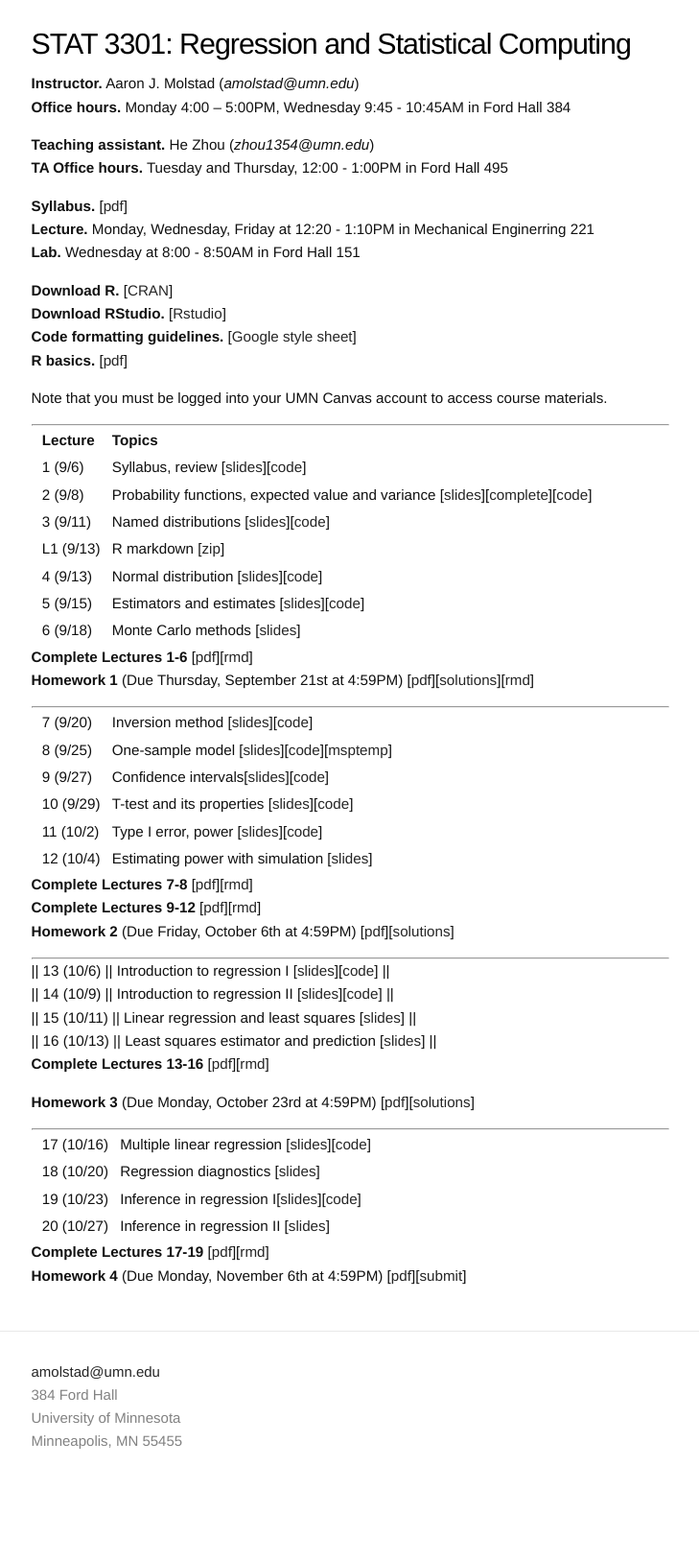
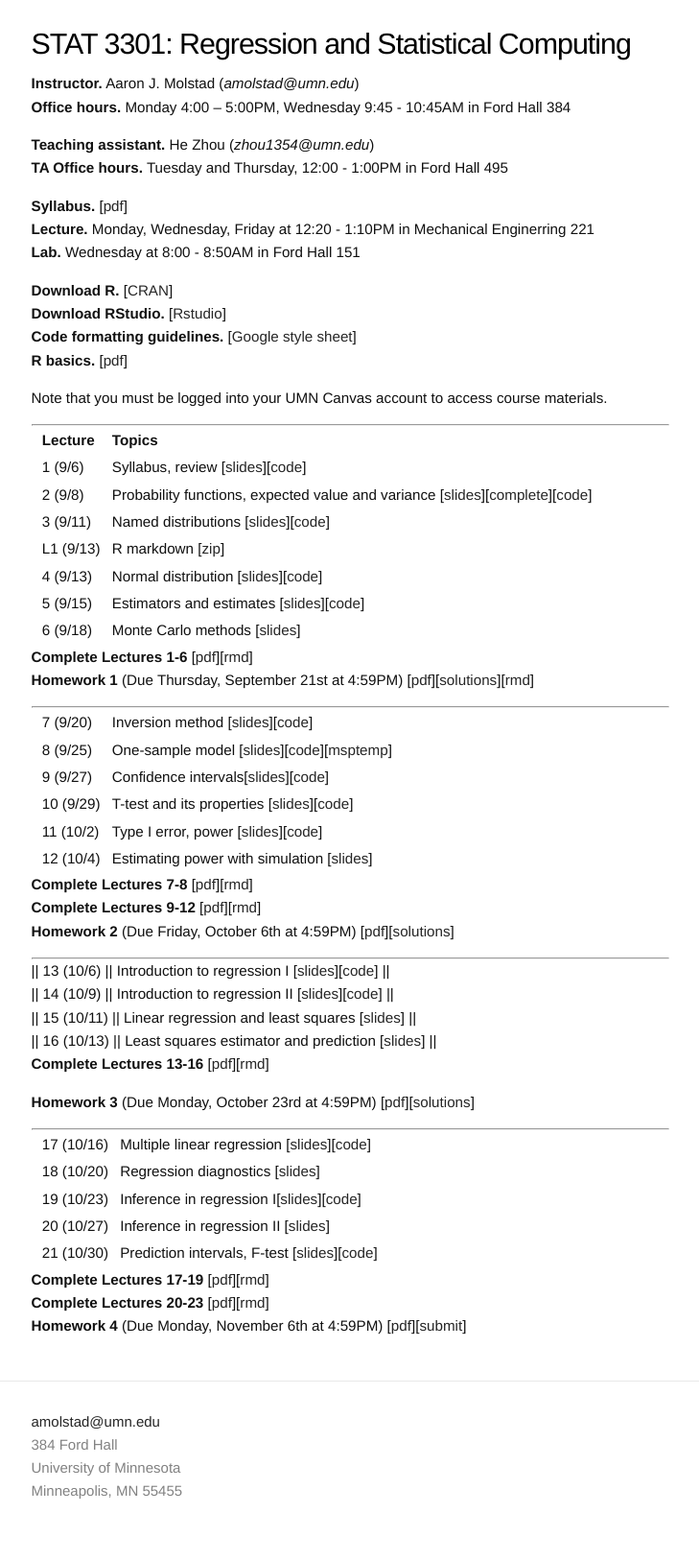
Before and after one commit to ajmolstad/ajmolstad.github.io, a Jekyll site: the page built from F23_STAT3301.md, in a window 1280 px wide. Shown: the whole page at 96% size, without its empty margins (275-1004 px from the left). Built offline with Jekyll 4.4.1, drawn with Linux system fonts in a browser that asks for light colours; before the commit the page ends 1574 px from its top, so only the background shows below that.

Commit message:
Update F23_STAT3301.md

```diff
--- a/F23_STAT3301.md
+++ b/F23_STAT3301.md
@@ -70,6 +70,9 @@ Note that you must be logged into your UMN Canvas account to access course mater
 || 18 (10/20) || Regression diagnostics [[slides](https://canvas.umn.edu/files/38800329/download?download_frd=1)] ||
 || 19 (10/23) || Inference in regression I[[slides](https://canvas.umn.edu/files/38855828/download?download_frd=1)][[code](https://canvas.umn.edu/files/38855934/download?download_frd=1)] ||
 || 20 (10/27) ||  Inference in regression II [[slides](https://canvas.umn.edu/files/38978383/download?download_frd=1)]||
+|| 21 (10/30) ||  Prediction intervals, F-test  [[slides](https://canvas.umn.edu/files/39028290/download?download_frd=1)][[code](https://canvas.umn.edu/files/39028503/download?download_frd=1)]||
 
-**Complete Lectures 17-19** [[pdf](https://canvas.umn.edu/files/38906765/download?download_frd=1)][[rmd](https://canvas.umn.edu/files/38906769/download?download_frd=1)]
+
+**Complete Lectures 17-19** [[pdf](https://canvas.umn.edu/files/39029761/download?download_frd=1)][[rmd](https://canvas.umn.edu/files/39029764/download?download_frd=1)]
+**Complete Lectures 20-23** [[pdf](https://canvas.umn.edu/files/39029759/download?download_frd=1)][[rmd](https://canvas.umn.edu/files/39029762/download?download_frd=1)]
 **Homework 4** (Due Monday, November 6th at 4:59PM) [[pdf](https://canvas.umn.edu/files/38986524/download?download_frd=1)][[submit](https://canvas.umn.edu/courses/389122/assignments/3503812)]
```
